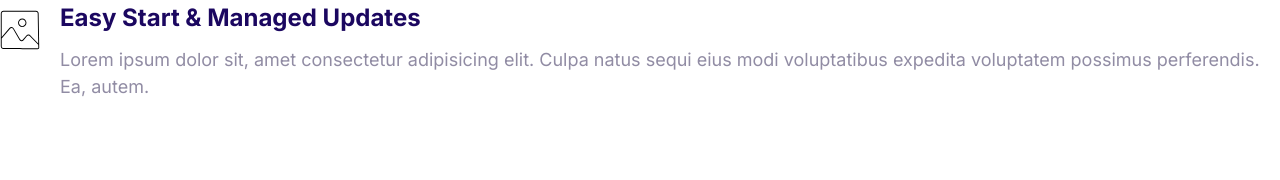
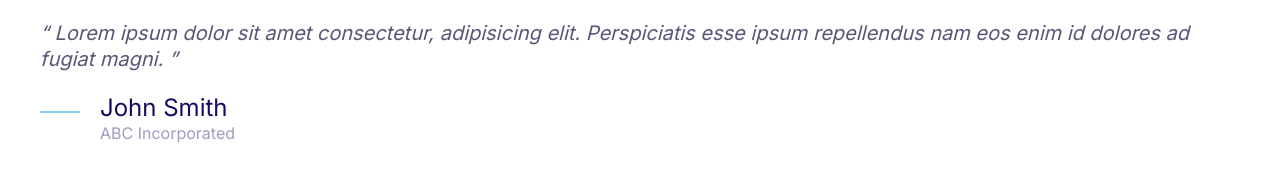
Before and after one commit to mokh-web-dev/cwdme, a plain HTML site: page index.html in a window 1280 px wide. Drawn offline with Linux system fonts and the light colour scheme.

Commit message:
Created quote and its styles.

```diff
--- a/css/styles.css
+++ b/css/styles.css
@@ -4,6 +4,7 @@
   --color-accent: #ff3400;
   --color-headings: #1b0760;
   --color-body: #918ca4;
+  --color-body-darker: #5c5577;
   --color-border: #ccc;
   --border-radius: 30px;
 }
@@ -390,3 +391,53 @@ a {
 .media__image {
   margin-top: 1rem;
 }
+
+/* Quotes */
+
+.quote {
+  font-size: 3rem;
+  font-style: italic;
+  color: var(--color-body-darker);
+  line-height: 1.3;
+}
+
+.quote__text::before {
+  content: open-quote;
+}
+
+.quote__text::after {
+  content: close-quote;
+}
+
+.quote__author {
+  font-size: 3rem;
+  font-weight: 500;
+  font-style: normal;
+  margin-bottom: 0;
+}
+
+.quote__company {
+  color: var(--color-headings);
+  opacity: 0.4;
+  font-size: 2rem;
+  font-style: normal;
+}
+
+.quote__line {
+  position: relative;
+  bottom: 10px;
+}
+
+@media screen and (min-width: 1024px) {
+  .quote {
+    font-size: 2rem;
+  }
+
+  .quote__author {
+    font-size: 2.4rem;
+  }
+
+  .quote__company {
+    font-size: 1.6rem;
+  }
+}
--- a/index.html
+++ b/index.html
@@ -18,20 +18,24 @@
     <title>Document</title>
   </head>
   <body>
+    <blockquote class="quote">
+      <p class="quote__text">
+        Lorem ipsum dolor sit amet consectetur, adipisicing elit. Perspiciatis
+        esse ipsum repellendus nam eos enim id dolores ad fugiat magni.
+      </p>
+      <footer>
         <div class="media">
           <div class="media__image">
-        <svg class="icon icon--primary">
-          <use xlink:href="images/sprite.svg#snap"></use>
+            <svg class="icon icon--primary quote__line">
+              <use xlink:href="images/sprite.svg#line"></use>
             </svg>
           </div>
           <div class="media__body">
-        <h3 class="media__title">Easy Start & Managed Updates</h3>
-        <p>
-          Lorem ipsum dolor sit, amet consectetur adipisicing elit. Culpa natus
-          sequi eius modi voluptatibus expedita voluptatem possimus perferendis.
-          Ea, autem.
-        </p>
+            <h3 class="media__title quote__author">John Smith</h3>
+            <p class="quote__company">ABC Incorporated</p>
           </div>
         </div>
+      </footer>
+    </blockquote>
   </body>
 </html>
```
Also changed, not shown: components/quote.html (added, +19 -0 lines). Lines whose indentation alone changed are shown as unchanged.
